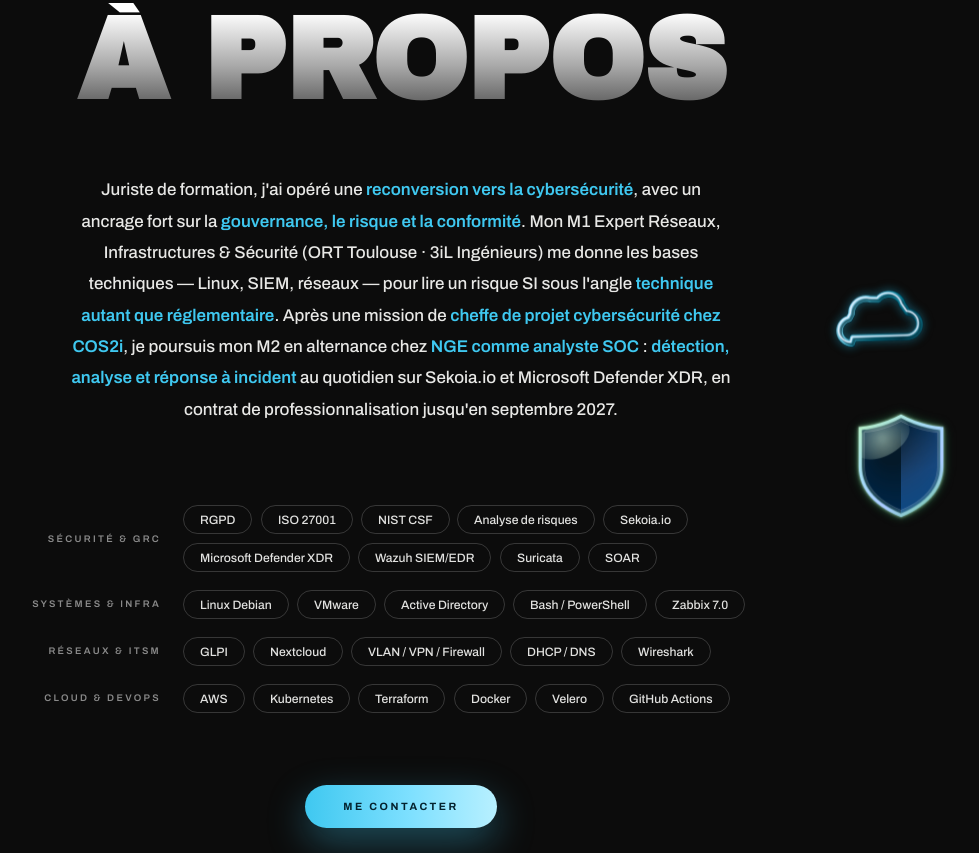
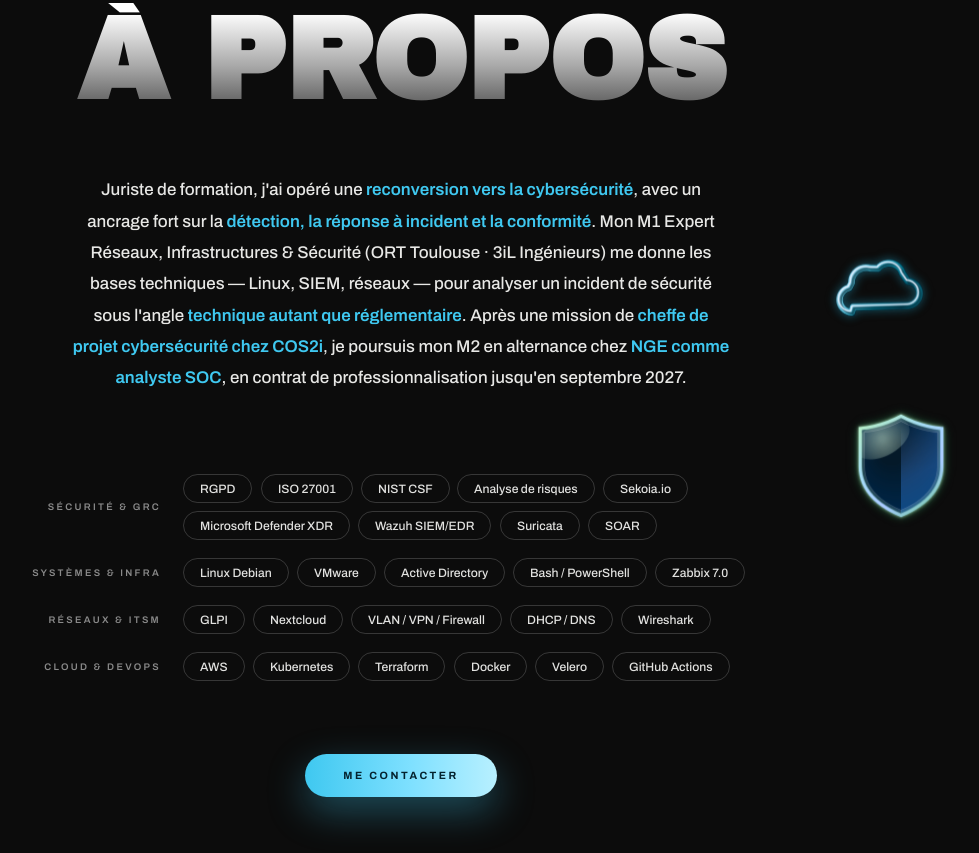
Before and after one commit to AmelieGarnier/Portfolio, a plain HTML site: page index.html in a window 1280 px wide. Shown: the part 947-1800 px from the top of the page, without its empty margins (239-1218 px from the left). Drawn offline with Linux system fonts and the light colour scheme; animation ran at ten frames a second.

Commit message:
Reformuler le texte À propos (orientation SOC, sans liste d'outils)

```diff
--- a/index.html
+++ b/index.html
@@ -327,7 +327,7 @@ a:hover{color:#3fc8f0}
     </div>
   </div>
   <h2 data-big-title="" style="margin:0 0 3.5rem;font-family:'Archivo Black',sans-serif;font-size:clamp(3.2rem,9vw,7.5rem);line-height:1;letter-spacing:-.01em;text-transform:uppercase;text-align:center;background:linear-gradient(180deg,#ffffff 8%,#a8a8a8 55%,#484848 100%);-webkit-background-clip:text;background-clip:text;color:transparent">À propos</h2>
-  <p id="aproposText" style="max-width:660px;margin:0 auto;text-align:center;font-size:1.06rem;font-weight:500;line-height:1.85;color:#e8e8e6">Juriste de formation, j'ai opéré une <strong style="font-weight:600;color:#3fc8f0">reconversion vers la cybersécurité</strong>, avec un ancrage fort sur la <strong style="font-weight:600;color:#3fc8f0">gouvernance, le risque et la conformité</strong>. Mon M1 Expert Réseaux, Infrastructures &amp; Sécurité (ORT Toulouse · 3iL Ingénieurs) me donne les bases techniques — Linux, SIEM, réseaux — pour lire un risque SI sous l'angle <strong style="font-weight:600;color:#3fc8f0">technique autant que réglementaire</strong>. Après une mission de <strong style="font-weight:600;color:#3fc8f0">cheffe de projet cybersécurité chez COS2i</strong>, je poursuis mon M2 en alternance chez <strong style="font-weight:600;color:#3fc8f0">NGE comme analyste SOC</strong> : <strong style="font-weight:600;color:#3fc8f0">détection, analyse et réponse à incident</strong> au quotidien sur Sekoia.io et Microsoft Defender XDR, en contrat de professionnalisation jusqu'en septembre 2027.</p>
+  <p id="aproposText" style="max-width:660px;margin:0 auto;text-align:center;font-size:1.06rem;font-weight:500;line-height:1.85;color:#e8e8e6">Juriste de formation, j'ai opéré une <strong style="font-weight:600;color:#3fc8f0">reconversion vers la cybersécurité</strong>, avec un ancrage fort sur la <strong style="font-weight:600;color:#3fc8f0">détection, la réponse à incident et la conformité</strong>. Mon M1 Expert Réseaux, Infrastructures &amp; Sécurité (ORT Toulouse · 3iL Ingénieurs) me donne les bases techniques — Linux, SIEM, réseaux — pour analyser un incident de sécurité sous l'angle <strong style="font-weight:600;color:#3fc8f0">technique autant que réglementaire</strong>. Après une mission de <strong style="font-weight:600;color:#3fc8f0">cheffe de projet cybersécurité chez COS2i</strong>, je poursuis mon M2 en alternance chez <strong style="font-weight:600;color:#3fc8f0">NGE comme analyste SOC</strong>, en contrat de professionnalisation jusqu'en septembre 2027.</p>
   <div style="max-width:860px;margin:5rem auto 0;display:flex;flex-direction:column;gap:1.1rem">
     <div data-reveal="" style="display:grid;grid-template-columns:190px 1fr;gap:1.4rem;align-items:center">
       <div style="font-size:.6rem;font-weight:600;letter-spacing:.24em;color:#8a8a8a;text-align:right">SÉCURITÉ &amp; GRC</div>
```
